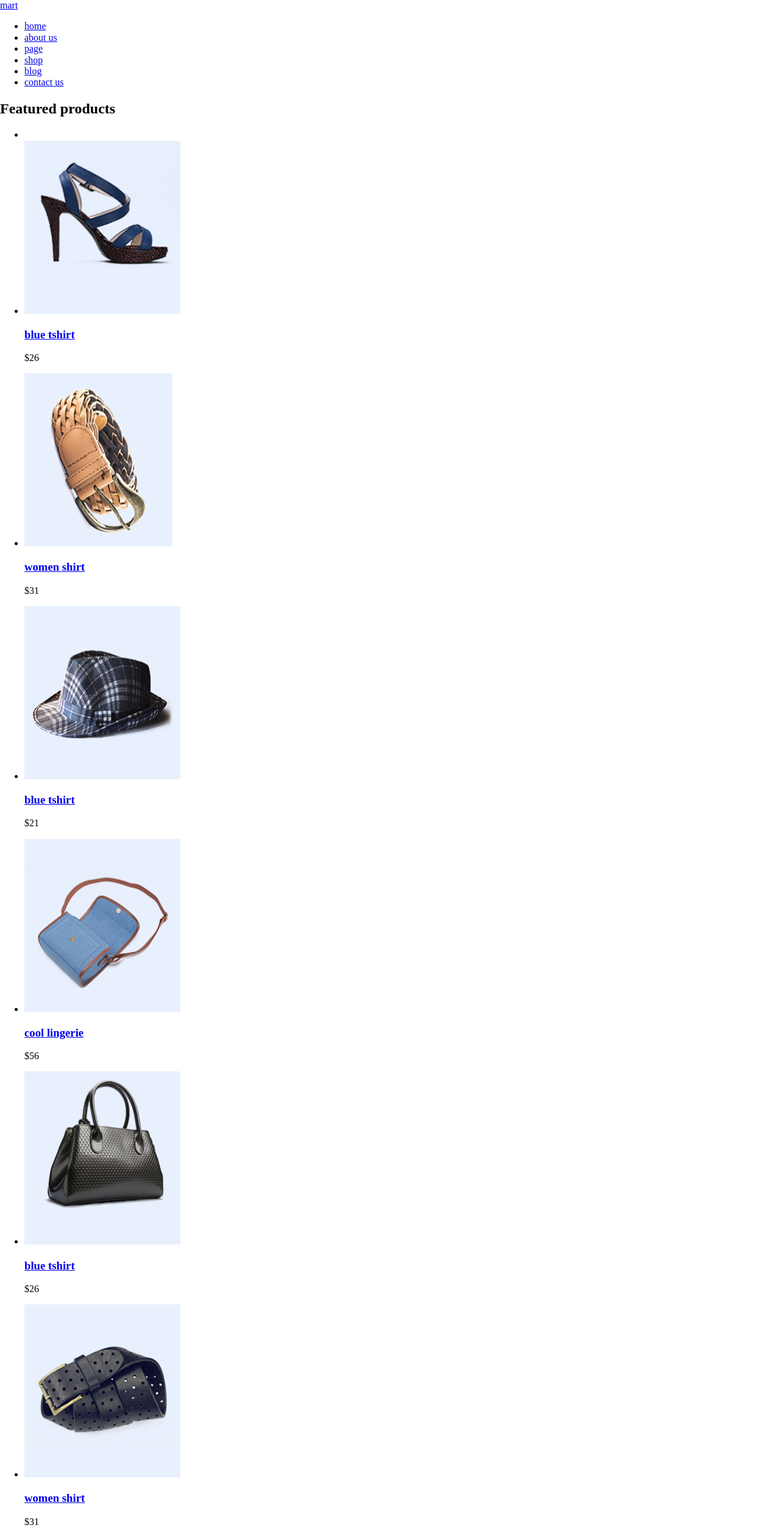
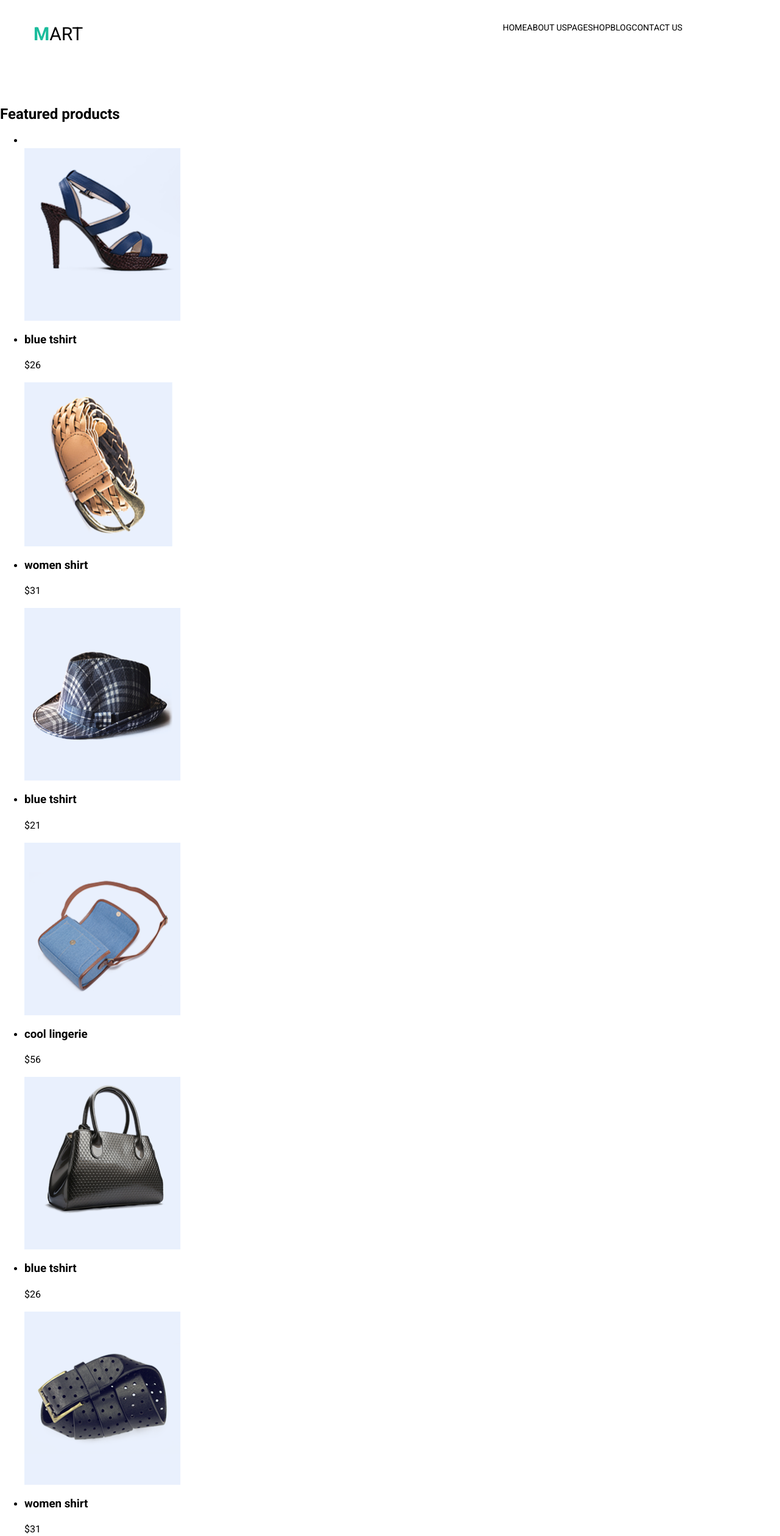
Before and after one commit to 87stal/goit-fe-course, a plain HTML site: page hw-04/index.html in a window 1280 px wide. Shown: the top 2519 px of the page at 61% size. Drawn offline with Linux system fonts and the light colour scheme.

Commit message:
Html ready

```diff
--- a/hw-04/css/style.css
+++ b/hw-04/css/style.css
@@ -0,0 +1,80 @@
+body{
+    font-family: 'Roboto', 'Open Sans', sans-serif;
+    box-sizing: border-box;
+    width: 1170px;
+background-color: ffffff;
+width: 100%;
+height: 100%;
+line-height: 24px;
+display: inline-block;
+margin: 0px;
+padding: 0px;
+
+}
+
+img {
+    display: block;
+    max-width: 100%;
+    height: auto;
+  }
+  .clearfix::after {
+    display:table;
+    content:'';
+    clear: both;
+    }
+
+  .container {
+
+    margin: 0 auto;
+  }
+  .page_header {
+      margin-bottom: 105px;
+  }
+.site-navigation{
+    width: 1170px;
+    height: 30px;
+    padding-top:40px;
+    padding-left: 30px;
+    padding-right: 30px;
+
+}
+
+.site-logo{
+    box-sizing: border-box;
+    float: left;
+    font-size: 30px;
+    line-height: 32px;
+    color: black;
+    text-transform: uppercase;
+}
+.logo-text::first-letter {
+    font-weight: bold;
+    color: #1abc9c;
+}
+.logo-text {
+    margin: 0px;
+}
+
+.menu{
+    margin: 0px;
+    padding: 0px;
+    font-size: 14px;
+    line-height: 11px;
+    text-decoration: none;
+    text-transform: uppercase;
+    float: right;
+    list-style: none;
+    width: 400px;
+}
+
+.menu-item {
+float: left;
+}
+
+ a {
+     text-decoration: none;
+     color: #000000;
+ }
+ .menu :hover{
+    color: #1abc9c;
+ }
--- a/hw-04/index.html
+++ b/hw-04/index.html
@@ -1,76 +1,195 @@
 <!DOCTYPE html>
 <html lang="en">
   <head>
-    <meta charset="UTF-8">
+    <meta charset="UTF-8" />
     <link rel="stylesheet" href="css/normalize.css" />
     <link rel="stylesheet" href="css/style.css" />
-    <link href="https://fonts.googleapis.com/css?family=Open+Sans:300,400,700&display=swap" rel="stylesheet">
-    <link href="https://fonts.googleapis.com/css?family=Roboto:300,400,700,900&display=swap" rel="stylesheet">
+    <link
+      href="https://fonts.googleapis.com/css?family=Open+Sans:300,400,700&display=swap"
+      rel="stylesheet"
+    />
+    <link
+      href="https://fonts.googleapis.com/css?family=Roboto:300,400,700,900&display=swap"
+      rel="stylesheet"
+    />
 
     <title>HW-04</title>
   </head>
   <body>
- <header class="page header">
-     <nav>
-         <a href="#" class="site-logo">mart</a>
-         <ul class="site-navigation">
-         <li><a href="#">home</a></li>
-         <li><a href="#">about us</a></li>
-         <li><a href="#">page</a></li>
-         <li><a href="#">shop</a></li>
-         <li><a href="#">blog</a></li>
-         <li><a href="#">contact us</a></li>
+    <header class="page_header">
+      <nav class="site-navigation clearfix container" >
+        <a href="#" class="site-logo"><p class="logo-text">mart</p></a>
+        <ul class="site-navigation menu clearfix">
+          <li class="menu-item"><a href="#" class="menu-link">home</a></li>
+          <li class="menu-item"><a href="#" class="menu-link" >about us</a></li>
+          <li class="menu-item"><a href="#" class="menu-link" >page</a></li>
+          <li class="menu-item"><a href="#"class="menu-link" > shop </a></li>
+          <li class="menu-item"><a href="#" class="menu-link">blog</a></li>
+          <li class="menu-item"><a href="#" class="menu-link">contact us</a></li>
         </ul>
       </nav>
-     <main>
+    </header>
+      <main class="container">
         <section class="featured_products">
           <h2 products_title>Featured products</h2>
-    <ul class="produkt_list"><li></li>
+          <ul class="produkt_list">
+            <li></li>
             <li>
-    <a href="#"><img src="./img/produkt-1.png" width="256px" height="284px" alt="shoes"></a>
-    <h3 class="produkt_list_name"> <a href="#">blue tshirt</a></h3>
+              <a href="#"
+                ><img
+                  src="./img/produkt-1.png"
+                  width="256px"
+                  height="284px"
+                  alt="shoes"
+              /></a>
+              <h3 class="produkt_list_name"><a href="#">blue tshirt</a></h3>
               <p class="product_list_price">$26</p>
             </li>
             <li>
-        <a href="#"><img src="./img/produkt-2.png" width="256px" height="284px" alt="belt"></a>
-    <h3 class="produkt_list_name"> <a href="#">women shirt</a></h3>
+              <a href="#"
+                ><img
+                  src="./img/produkt-2.png"
+                  width="256px"
+                  height="284px"
+                  alt="belt"
+              /></a>
+              <h3 class="produkt_list_name"><a href="#">women shirt</a></h3>
               <p class="product_list_price">$31</p>
             </li>
             <li>
-        <a href="#"><img src="./img/produkt-3.png" width="256px" height="284px" alt="hat"></a>
-    <h3 class="produkt_list_name"> <a href="#">blue tshirt</a></h3>
+              <a href="#"
+                ><img
+                  src="./img/produkt-3.png"
+                  width="256px"
+                  height="284px"
+                  alt="hat"
+              /></a>
+              <h3 class="produkt_list_name"><a href="#">blue tshirt</a></h3>
               <p class="product_list_price">$21</p>
             </li>
             <li>
-        <a href="#"><img src="./img/produkt-4.png" width="256px" height="284px" alt="handbag"></a>
-    <h3 class="produkt_list_name"> <a href="#">cool lingerie</a></h3>
+              <a href="#"
+                ><img
+                  src="./img/produkt-4.png"
+                  width="256px"
+                  height="284px"
+                  alt="handbag"
+              /></a>
+              <h3 class="produkt_list_name"><a href="#">cool lingerie</a></h3>
               <p class="product_list_price">$56</p>
             </li>
             <li>
-        <a href="#"><img src="./img/produkt-5.png" width="256px" height="284px" alt="handbag-big"></a>
-    <h3 class="produkt_list_name"> <a href="#">blue tshirt</a></h3>
+              <a href="#"
+                ><img
+                  src="./img/produkt-5.png"
+                  width="256px"
+                  height="284px"
+                  alt="handbag-big"
+              /></a>
+              <h3 class="produkt_list_name"><a href="#">blue tshirt</a></h3>
               <p class="product_list_price">$26</p>
             </li>
 
             <li>
-        <a href="#"><img src="./img/produkt-6.png" width="256px" height="284px" alt="belt-black"></a>
-    <h3 class="produkt_list_name"> <a href="#">women shirt</a></h3>
+              <a href="#"
+                ><img
+                  src="./img/produkt-6.png"
+                  width="256px"
+                  height="284px"
+                  alt="belt-black"
+              /></a>
+              <h3 class="produkt_list_name"><a href="#">women shirt</a></h3>
               <p class="product_list_price">$31</p>
             </li>
             <li>
-        <a href="#"><img src="./img/produkt-7.png" width="256px" height="284px" alt="men-shoes"></a>
-    <h3 class="produkt_list_name"> <a href="#">yellow tshirt</a></h3>
+              <a href="#"
+                ><img
+                  src="./img/produkt-7.png"
+                  width="256px"
+                  height="284px"
+                  alt="men-shoes"
+              /></a>
+              <h3 class="produkt_list_name"><a href="#">yellow tshirt</a></h3>
               <p class="product_list_price">$21</p>
             </li>
             <li>
-         <a href="#"><img src="./img/produkt-8.png" width="256px" height="284px" alt="sun-glasses"></a>
-        <h3 class="produkt_list_name"> <a href="#">cool lingerie</a></h3>
+              <a href="#"
+                ><img
+                  src="./img/produkt-8.png"
+                  width="256px"
+                  height="284px"
+                  alt="sun-glasses"
+              /></a>
+              <h3 class="produkt_list_name"><a href="#">cool lingerie</a></h3>
               <p class="product_list_price">$56</p>
             </li>
           </ul>
         </section>
+        <!-- BLOG -->
+        <section class="blog">
+          <h2 class="blog header">latest news</h2>
+          <ul class="blog article">
+            <li class="blog article-1">
+               <img
+                src="./img/blog-1_27.png"
+                alt="maps"
+                width="350px"
+                height="262px"
+             />
+              <h3 class="blog article header">
+                Lorem ipsum dolor sit amet consectetur adipisicing elit. Nisi,
+                maiores.
+              </h3>
 
+
+              <p>
+                Lorem ipsum dolor sit amet consectetur adipisicing elit.
+                Possimus dolorem amet reiciendis, itaque, alias at ducimus nihil
+                rem, architecto perferendis a! Illo veniam recusandae voluptate.
+              </p>
+              <button class="blog button"><a href="#">Read More</a></button>
+            </li>
+            <li class="blog article-2">
+              <img
+                src="./img/blog-2_25.png"
+                alt="women in the library"
+                width="350px"
+                height="262px"
+              />
+
+              <h3 class="blog article header">
+                Lorem ipsum dolor sit amet consectetur adipisicing elit. Nisi,
+                maiores.
+              </h3>
+              <p>
+                Lorem ipsum dolor sit amet consectetur adipisicing elit.
+                Possimus dolorem amet reiciendis, itaque, alias at ducimus nihil
+                rem, architecto perferendis a! Illo veniam recusandae voluptate.
+              </p>
+              <button class="blog button"><a href="#">Read More</a></button>
+            </li>
+            <li class="blog article-3">
+              <img
+                src="./img/blog-3_30.png"
+                alt="bus"
+                width="350px"
+                height="262px"
+              />
+              <h3 class="blog article header">
+                Lorem ipsum dolor sit amet consectetur adipisicing elit. Nisi,
+                maiores.
+              </h3>
+
+              <p>
+                Lorem ipsum dolor sit amet consectetur adipisicing elit.
+                Possimus dolorem amet reiciendis, itaque, alias at ducimus nihil
+                rem, architecto perferendis a! Illo veniam recusandae voluptate.
+              </p>
+              <button class="blog button"><a href="#">Read More</a></button>
+            </li>
+          </ul>
+        </section>
       </main>
- </header>
+
   </body>
 </html>
```
Lines whose indentation alone changed are shown as unchanged.
